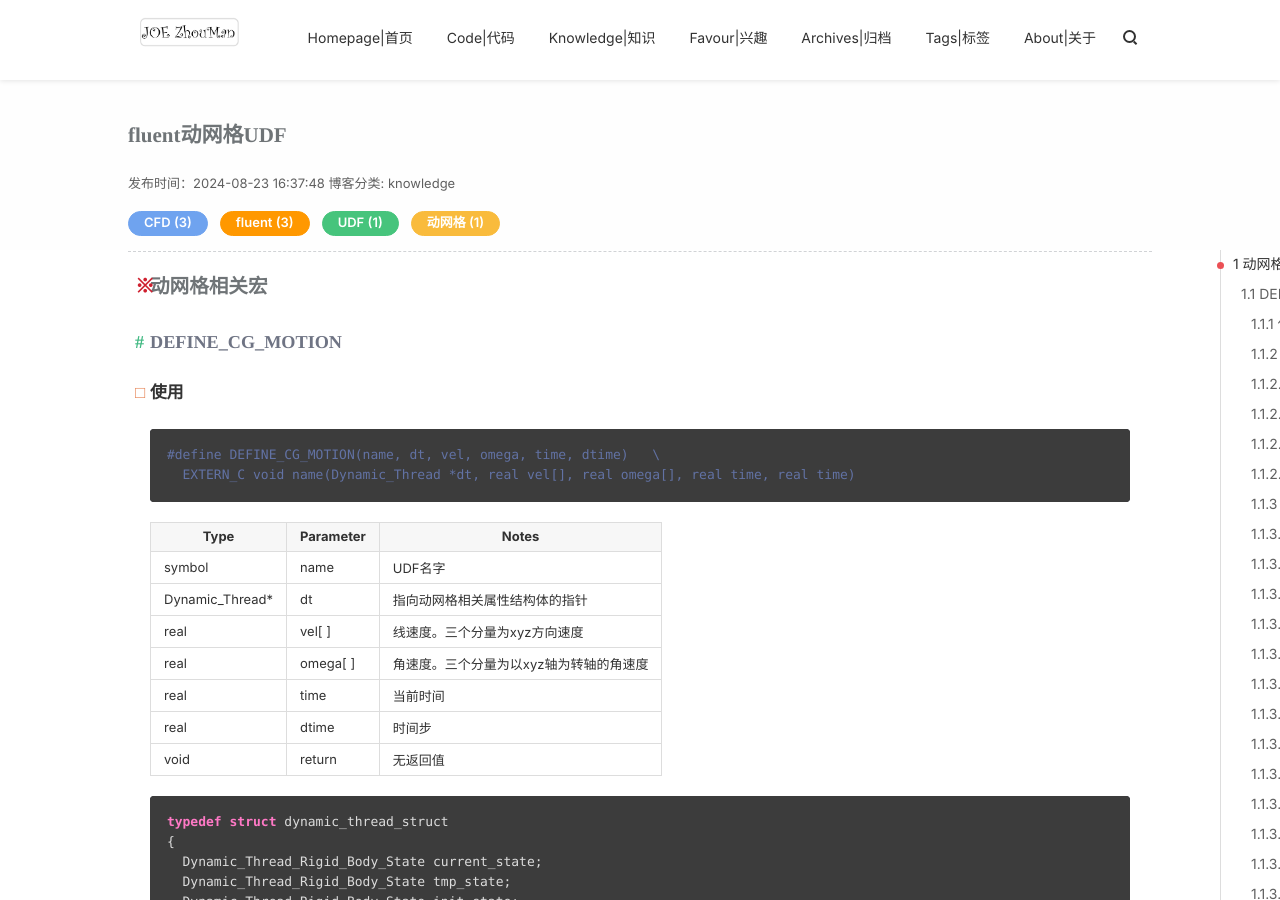
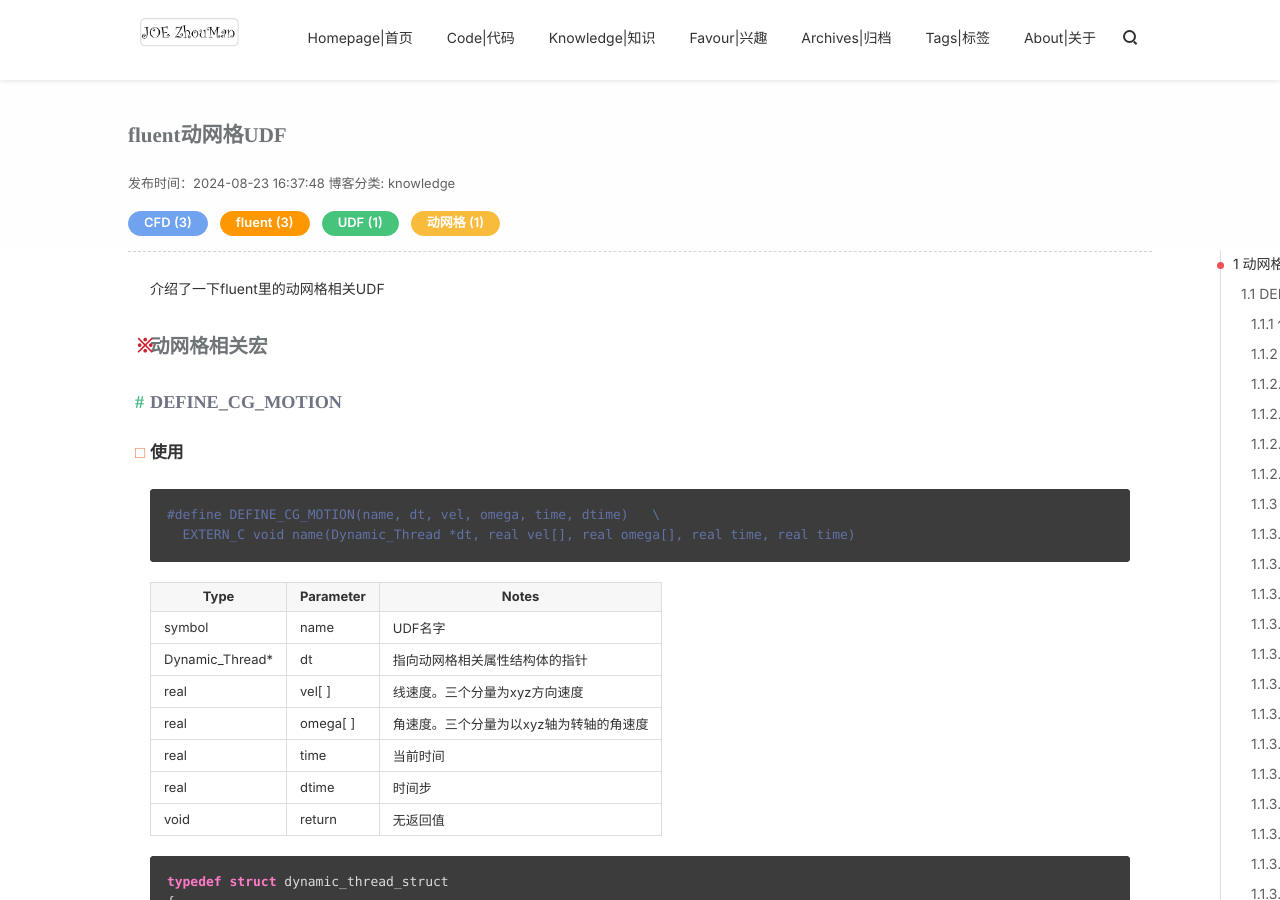
Before and after one commit to Joe-zhouman/joe_zm.blog.github.io, a Jekyll site: the page built from _posts/CFD/2024-8-23-DynamicMeshUDF.md, in a window 1280 px wide and 900 px high. Built offline with Jekyll 4.4.1, drawn with Linux system fonts in a browser that asks for light colours.

Commit message:
Update 2024-8-23-DynamicMeshUDF.md

````diff
--- a/_posts/CFD/2024-8-23-DynamicMeshUDF.md
+++ b/_posts/CFD/2024-8-23-DynamicMeshUDF.md
@@ -8,6 +8,8 @@ tags: CFD fluent UDF 动网格
 background-image: CFD.jpg
 date: 2024-8-23 16:37:48 + 0800
 ---
+介绍了一下fluent里的动网格相关UDF<!-- more -->
+
 # 动网格相关宏
 
 ## DEFINE_CG_MOTION
@@ -21,7 +23,7 @@ date: 2024-8-23 16:37:48 + 0800
 
 
 | Type            | Parameter | Notes                                   |
-| --------------- | --------- | --------------------------------------- |
+| ----------------- | ----------- | ----------------------------------------- |
 | symbol          | name      | UDF名字                                 |
 | Dynamic_Thread* | dt        | 指向动网格相关属性结构体的指针          |
 | real            | vel[ ]    | 线速度。三个分量为xyz方向速度           |
@@ -923,7 +925,7 @@ if (rv == 0 && nrOfvalues) {
 ```
 
 | Type            | Parameter  | Notes                          |
-| --------------- | ---------- | ------------------------------ |
+| ----------------- | ------------ | -------------------------------- |
 | symbol          | name       | UDF名字                        |
 | real*           | properties | 指向六自由度属性数组的指针     |
 | Dynamic_Thread* | dt         | 指向动网格相关属性结构体的指针 |
@@ -1561,7 +1563,7 @@ typedef struct dynamic_thread_rigid_body_state
 ```
 
 | Type            | Parameter | Notes                                    |
-| --------------- | --------- | ---------------------------------------- |
+| ----------------- | ----------- | ------------------------------------------ |
 | symbol          | name      | UDF名字                                  |
 | Dynamic_Thread* | dt        | 指向动网格相关属性结构体的指针           |
 | real *          | lh        | 指向网格层高的指针或旋转中心数组的指针。 |
@@ -1576,7 +1578,7 @@ typedef struct dynamic_thread_rigid_body_state
 ```
 
 | Type            | Parameter | Notes                                                  |
-| --------------- | --------- | ------------------------------------------------------ |
+| ----------------- | ----------- | -------------------------------------------------------- |
 | symbol          | name      | UDF名字                                                |
 | Dynamic_Thread* | dt        | 指向动网格相关属性结构体的指针                         |
 | Objp *          | contacts  | 指向接触检测事件中涉及的单元的链表的指针。以 NULL 结尾 |
@@ -1682,14 +1684,14 @@ $$
 
 
 | 方法                            | 是否完全阻止流动 | 是否适用于周期运动 |
-| ------------------------------- | :--------------: | :----------------: |
-| Gap Model Flow-Blocking         |        √         |         √          |
-| Gap Model Flow-Modeling         |        ×         |         √          |
-| Contact Detection Contact Marks |        √         |         √          |
-| Contact Detection Contact Zones |        ×         |         √          |
-| Dynamic Mesh Events             |        √         |         x          |
-| 手动边界                        |        √         |         √          |
-| 手动多孔介质                    |        ×         |         √          |
+| --------------------------------- | :----------------: | :------------------: |
+| Gap Model Flow-Blocking         |        √        |         √         |
+| Gap Model Flow-Modeling         |        ×        |         √         |
+| Contact Detection Contact Marks |        √        |         √         |
+| Contact Detection Contact Zones |        ×        |         √         |
+| Dynamic Mesh Events             |        √        |         x         |
+| 手动边界                        |        √        |         √         |
+| 手动多孔介质                    |        ×        |         √         |
 
 周期运动：窄缝变宽后还会变窄
 
````
